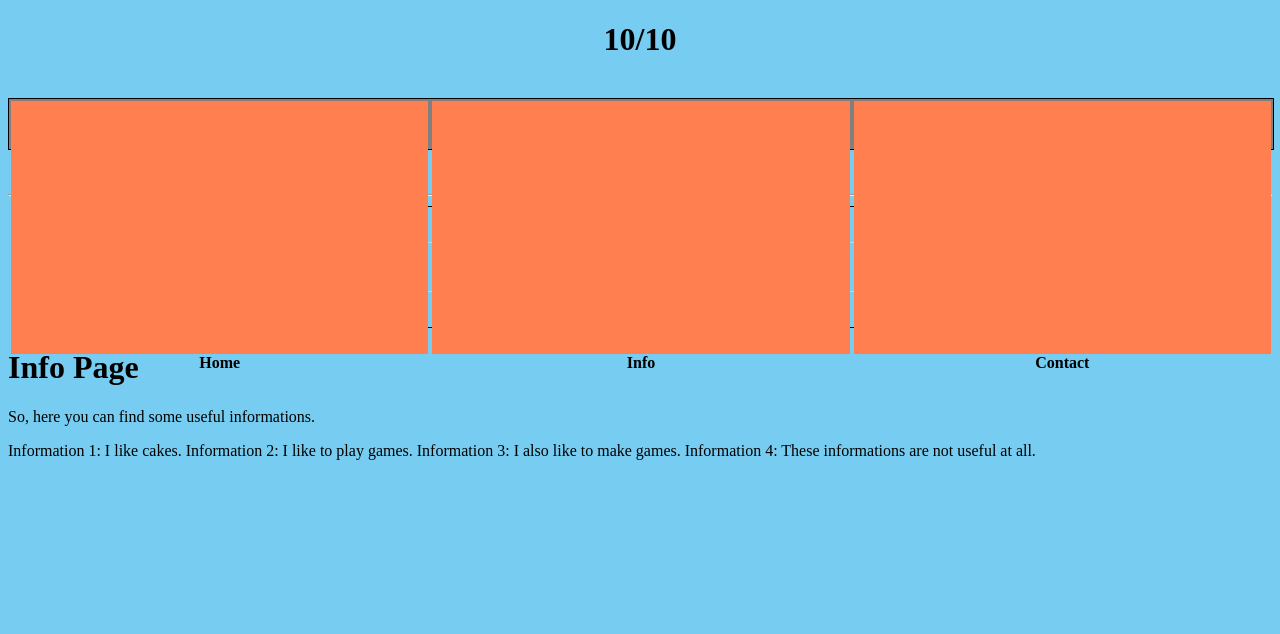
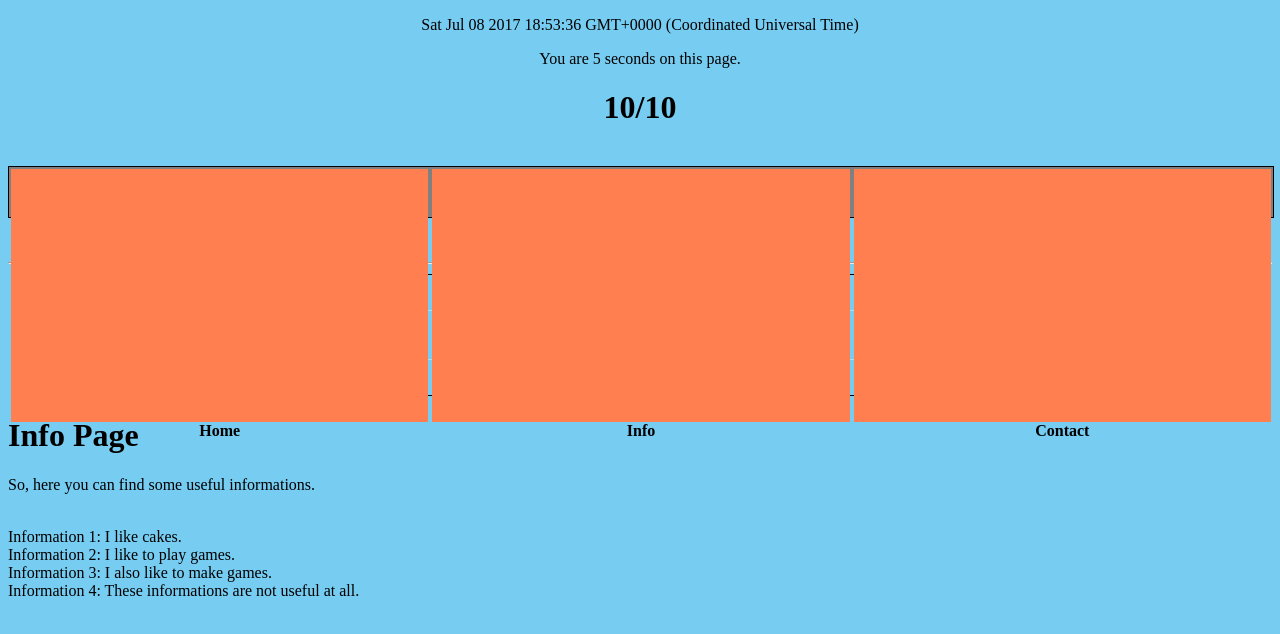
Before and after one commit to adamak2k/learning-rep, a plain HTML site: page info.html in a window 1280 px wide. Drawn offline with Linux system fonts and the light colour scheme.

Commit message:
Add files via upload

```diff
--- a/info.html
+++ b/info.html
@@ -8,7 +8,7 @@
   </head>
 
   <body bgcolor="#77CCF1">
-    <script src="script.js"></script>
+
 
     <center><p id="timeplace"></p></center>
     <center><p id="losttime"></p></center>
@@ -27,22 +27,21 @@
     <div id="title123" style="color:blue" onmouseover="ZmianaKoloru(1)" onmouseout="ZmianaKoloru(2)">Best script ever!</div>
     <div id="title1234" style="color:blue" onmouseover="ZmianaKoloru(3)" onmouseout="ZmianaKoloru(4)" onclick="Time()" style="float:right;">Move your mouse!</div>
     </div>
+    <script src="script.js"></script>
+
 
     <h1>Info Page</h1>
 
-    <p>So, here you can find some useful informations.</p>
+    <p>So, here you can find some useful informations.</p><br/>
 
-    Information 1: I like cakes.
-    Information 2: I like to play games.
-    Information 3: I also like to make games.
-    Information 4: These informations are not useful at all.
-
+    Information 1: I like cakes.<br/>
+    Information 2: I like to play games.<br/>
+    Information 3: I also like to make games.<br/>
+    Information 4: These informations are not useful at all.<br/>
 
 
 
     <center>
-
-
 
       <script>
       function myFunction() {
@@ -51,6 +50,8 @@
       }
       </script>
 
+    </center>
+
   </body>
 
 </html>
```
Also changed, not shown: index.html (+3 -1 lines).
